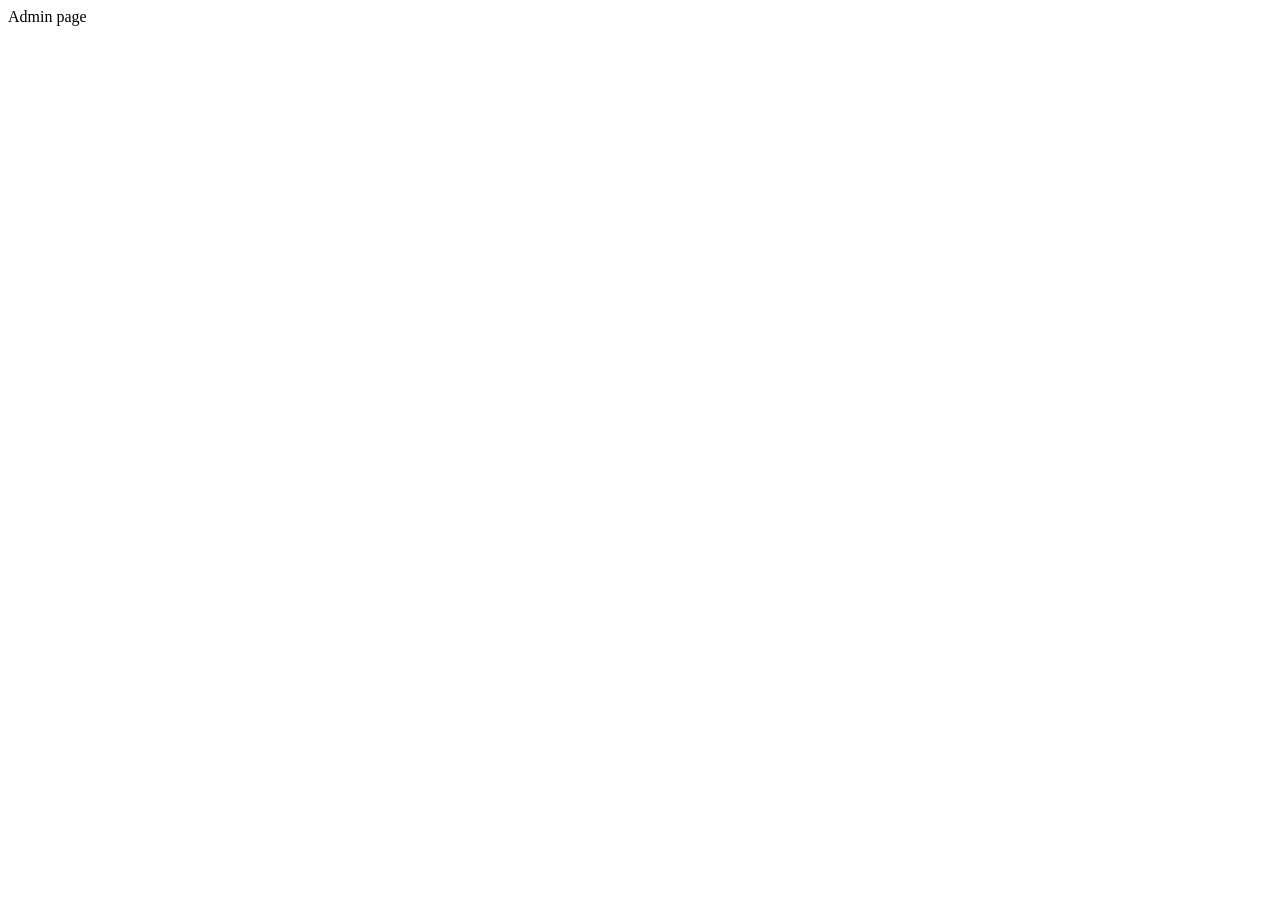
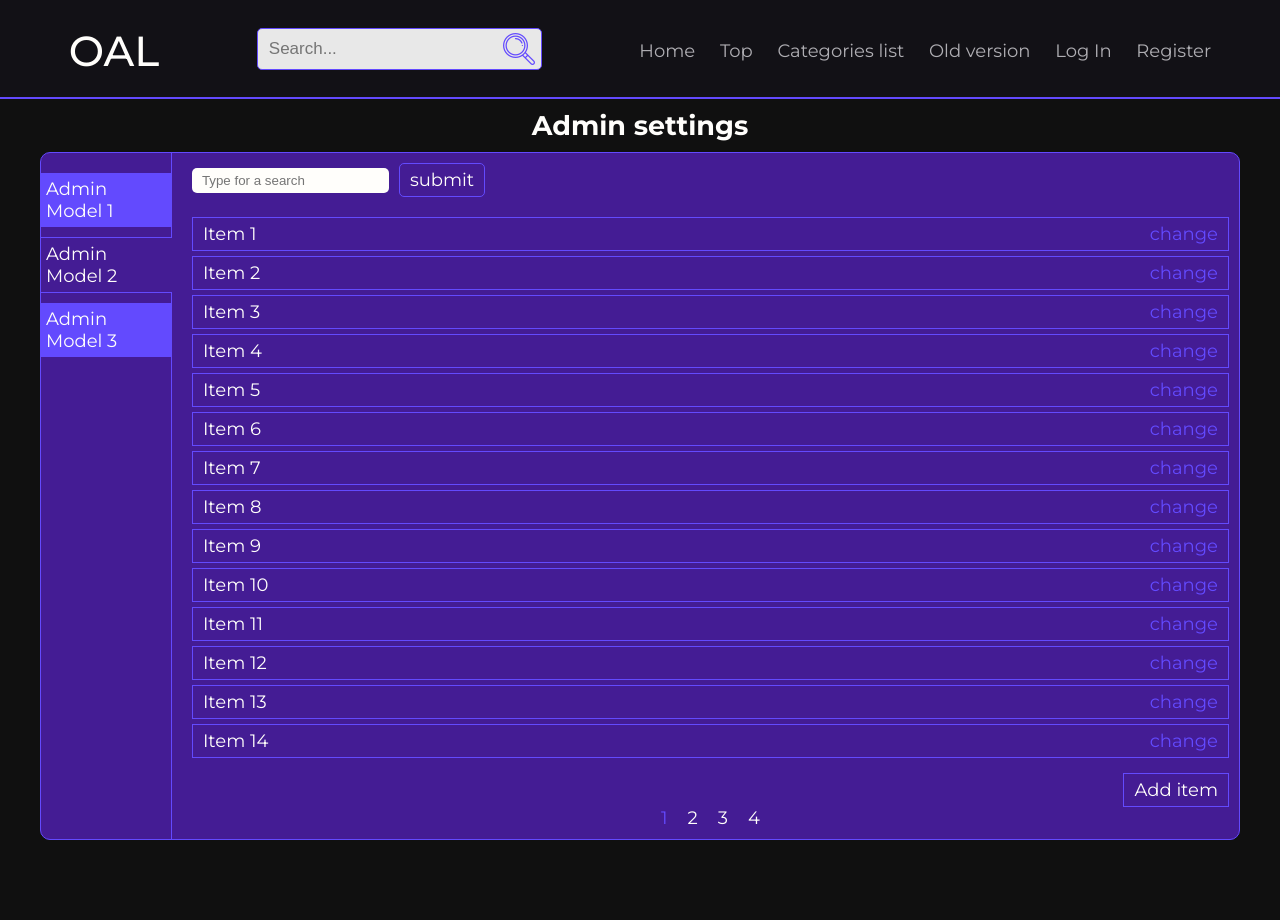
Before and after one commit to NackiE23/MyAnimeList, a Flask app: page /admin/ in a window 1280 px wide. Before the commit the page is almost empty. Before the commit the page ends 26 px from the top, so only its background shows below. Run offline with Flask 3, Linux system fonts and the light colour scheme.

Commit message:
Create draft for admin page

```diff
--- a/site_package/blueprints/admin/routes.py
+++ b/site_package/blueprints/admin/routes.py
@@ -1,8 +1,8 @@
-from flask import Blueprint
+from flask import Blueprint, render_template
 
 admin_bp = Blueprint('admin_bp', __name__)
 
 
 @admin_bp.route("/", methods=["GET"])
-def index():
-    return "Admin page"
+def main():
+    return render_template("admin/base.html")
--- /dev/null
+++ b/site_package/static/css/admin.css
@@ -0,0 +1,133 @@
+:root {
+    --admin-bg: #441c94;
+}
+
+.admin_block {
+    display: flex;
+    align-items: center;
+    flex-direction: column;
+    padding: 0 40px 80px 40px;
+}
+.admin_block a {
+    color: inherit;
+}
+
+.admin_title {
+    margin: 10px 0;
+}
+
+.admin_area {
+    width: 100%;
+    display: flex;
+    border-radius: 10px;
+    background-color: var(--admin-bg);
+    border: 1px solid var(--secondary);
+}
+
+.admin_models, .admin_details {
+    padding: 10px 0;
+}
+.admin_models {
+    margin-right: 10px;
+    border-right: 1px solid var(--secondary);
+}
+.admin_model {
+    background: var(--secondary);
+    margin: 10px 0;
+    padding: 5px;
+    transition: .3s all;
+    cursor: pointer;
+}
+.admin_model:hover, .admin_model.active {
+    position: relative;
+    background: var(--admin-bg);
+    border: 1px solid var(--secondary);
+    border-left: none;
+    border-right: none;
+}
+.admin_model.active::after {
+    content: '';
+    display: block;
+    position: absolute;
+    width: 1px;
+    height: 100%;
+    background-color: var(--admin-bg);
+    top: 0;
+    right: -1px;
+}
+
+.admin_details {
+    width: 100%;
+}
+.admin_model_list {
+    padding: 0 10px;
+}
+.admin_model_item {
+    border: 1px solid var(--secondary);
+    padding: 5px 10px;
+    margin: 5px 0;
+    display: flex;
+    justify-content: space-between;
+}
+.admin_model_option {
+    display: block;
+    color: var(--white);
+    border: 1px solid var(--secondary);
+    margin-top: 15px;
+    padding: 5px 10px;
+    width: fit-content;
+    margin-left: auto;
+    transition: .3s all;
+}
+.admin_model_option:hover {
+    color: var(--secondary);
+    background: var(--white);
+}
+.admin_model_item_option {
+    color: var(--secondary) !important;
+    transition: .2s all;
+    padding-right: 10px;
+}
+.admin_model_item_option:last-child {
+    padding-right: 0;
+}
+.admin_model_item_option:hover {
+    color: var(--white) !important;
+}
+
+.admin_model_list_search {
+    display: flex;
+    gap: 10px;
+    align-items: center;
+    margin-bottom: 20px;
+}
+.admin_model_list_search input {
+    padding: 5px 10px;
+    background: var(--white);
+    color: var(--secondary);
+    border: none;
+    border-radius: 5px;
+}
+.admin_model_list_search #submit_search {
+    cursor: pointer;
+    padding: 5px 10px;
+    border-radius: 5px;
+    border: 1px solid var(--secondary);
+    transition: .3s all;
+}
+.admin_model_list_search #submit_search:hover {
+    color: var(--secondary);
+    background: var(--white);
+}
+
+.admin_model_list_pages {
+    display: flex;
+    align-content: center;
+    justify-content: center;
+}
+.admin_model_list_page {
+    margin: 0 10px;
+}
+.admin_model_list_page.active {
+    color: var(--secondary);
+}
--- /dev/null
+++ b/site_package/templates/admin/base.html
@@ -0,0 +1,48 @@
+{% extends 'base.html' %}
+
+{% block style %}
+    <link rel="stylesheet" href="{{ url_for('static', filename='css/admin.css') }}">
+{% endblock %}
+
+{% block content %}
+    {{ super() }}
+
+    <div class="admin_block">
+        <h2 class="admin_title">Admin settings</h2>
+
+        <div class="admin_area">
+            <div class="admin_models">
+                {% for i in range(1, 4) %}
+                	<a href="#"><div class="admin_model {% if i == 2 %}active{% endif %}">Admin Model {{ i }}</div></a>
+                {% endfor %}
+            </div>
+
+            <div class="admin_details">
+                <div class="admin_model_list">
+                    <div class="admin_model_list_search">
+                        <label>
+                            <input type="text" placeholder="Type for a search">
+                        </label>
+                        <div id="submit_search">submit</div>
+                    </div>
+
+                    {% for i in range(1, 15) %}
+                        <div class="admin_model_item">
+                            Item {{ i }}
+                            <div class="admin_model_item_options">
+                                <a href="#" class="admin_model_item_option">change</a>
+                            </div>
+                        </div>
+                    {% endfor %}
+
+                    <a href="#" class="admin_model_option">Add item</a>
+                    <div class="admin_model_list_pages">
+                        {% for i in range(1, 5) %}
+                            <a href="#" class="admin_model_list_page {% if i == 1 %}active{% endif %}">{{ i }}</a>
+                        {% endfor %}
+                    </div>
+                </div>
+            </div>
+        </div>
+    </div>
+{% endblock %}
--- a/site_package/templates/base.html
+++ b/site_package/templates/base.html
@@ -31,6 +31,7 @@
             <a href="{{ url_for('media_bp.top_list') }}" class="menu__links_link">Top</a>
             {% if current_user.is_admin %}
                 <a href="{{ url_for('media_bp.import_anime_from_mal') }}" class="menu__links_link">Import anime from MAL</a>
+                <a href="{{ url_for('admin_bp.main') }}" class="menu__links_link">Admin</a>
             {% endif %}
             <a href="{{ url_for('media_bp.categories_list') }}" class="menu__links_link">Categories list</a>
             <a href="{{ url_for('old_version_bp.anime_list') }}" class="menu__links_link">Old version</a>
--- a/site_package/templates/media/category.html
+++ b/site_package/templates/media/category.html
@@ -25,7 +25,7 @@
 </div>
 
 <div class="container text_align_center">
-    {% include "parts/category_anime_pages.html" %}
+    {% include "media/parts/category_anime_pages.html" %}
 
     <div class="anime_list">
     {% for anime in animes.items %}
@@ -41,7 +41,7 @@
     {% endfor %}
     </div>
 
-    {% include "parts/category_anime_pages.html" %}
+    {% include "media/parts/category_anime_pages.html" %}
 </div>
 
 {% endblock %}
--- a/site_package/templates/media/search_anime.html
+++ b/site_package/templates/media/search_anime.html
@@ -6,7 +6,7 @@
 <div class="container text_align_center">
     <p>*In future there will be sort functions*</p>
 
-    {% include "parts/search_pages.html" %}
+    {% include "media/parts/search_pages.html" %}
 
     <div class="anime_list">
     {% for anime in animes.items %}
@@ -22,7 +22,7 @@
     {% endfor %}
     </div>
 
-    {% include "parts/search_pages.html" %}
+    {% include "media/parts/search_pages.html" %}
 </div>
 
 {% endblock %}
--- a/site_package/templates/media/top_list.html
+++ b/site_package/templates/media/top_list.html
@@ -31,7 +31,7 @@
         {% endif %}
     </div>
 
-    {% include "parts/top_list_pages.html" %}
+    {% include "media/parts/top_list_pages.html" %}
 
     <div class="anime_list">
     {% for anime in animes.items %}
@@ -47,7 +47,7 @@
     {% endfor %}
     </div>
 
-    {% include "parts/top_list_pages.html" %}
+    {% include "media/parts/top_list_pages.html" %}
 </div>
 
 {% endblock %}
```
Also changed, not shown: site_package/templates/media/parts/category_anime_pages.html (renamed from site_package/templates/parts/category_anime_pages.html), site_package/templates/media/parts/search_pages.html (renamed from site_package/templates/parts/search_pages.html), site_package/templates/media/parts/top_list_pages.html (renamed from site_package/templates/parts/top_list_pages.html).
